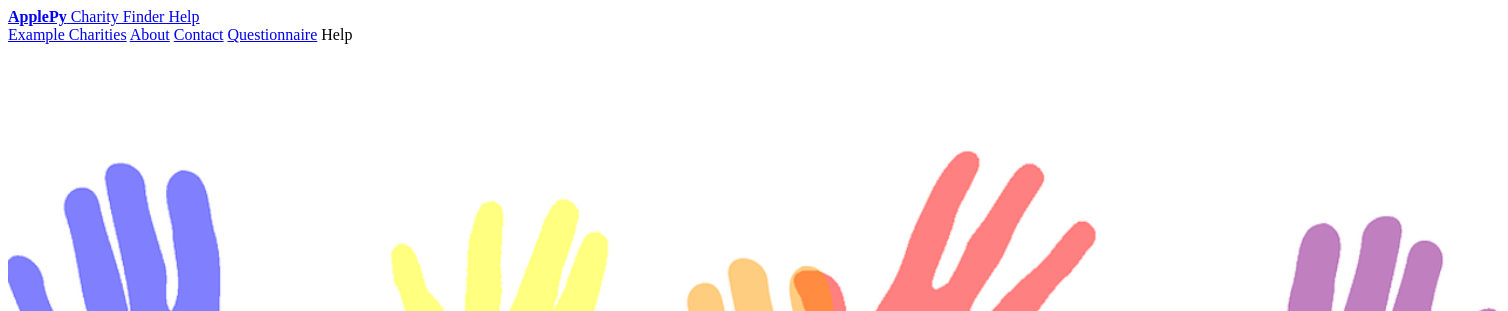
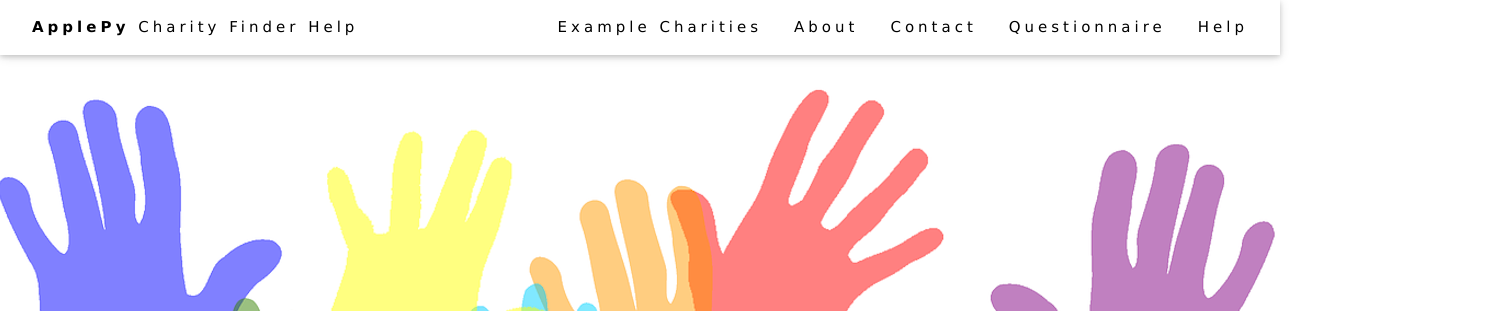
Before and after one commit to stonehenge0/Open_Sourcerers, a plain HTML site: page website_folder/help.html in a window 1280 px wide. Shown: the top 311 px of the page, 1508 px wide, since content can reach past the window. Drawn offline with Linux system fonts and the light colour scheme.

Commit message:
Update help.html

```diff
--- a/website_folder/help.html
+++ b/website_folder/help.html
@@ -4,7 +4,7 @@
     <title>ApplePy Questionnaire</title>
     <meta charset="UTF-8">
     <meta name="viewport" content="width=device-width, initial-scale=1">
-    <link rel="stylesheet" href="Architect.css">
+    <link rel="stylesheet" href="Architect_stylesheet_W3.css">
     <link rel="stylesheet" href="https://cdnjs.cloudflare.com/ajax/libs/font-awesome/6.5.1/css/all.min.css"
     integrity="sha512-DTOQO9RWCH3ppGqcWaEA1BIZOC6xxalwEsw9c2QQeAIftl+Vegovlnee1c9QX4TctnWMn13TZye+giMm8e2LwA=="
     crossorigin="anonymous" referrerpolicy="no-referrer" />
```
